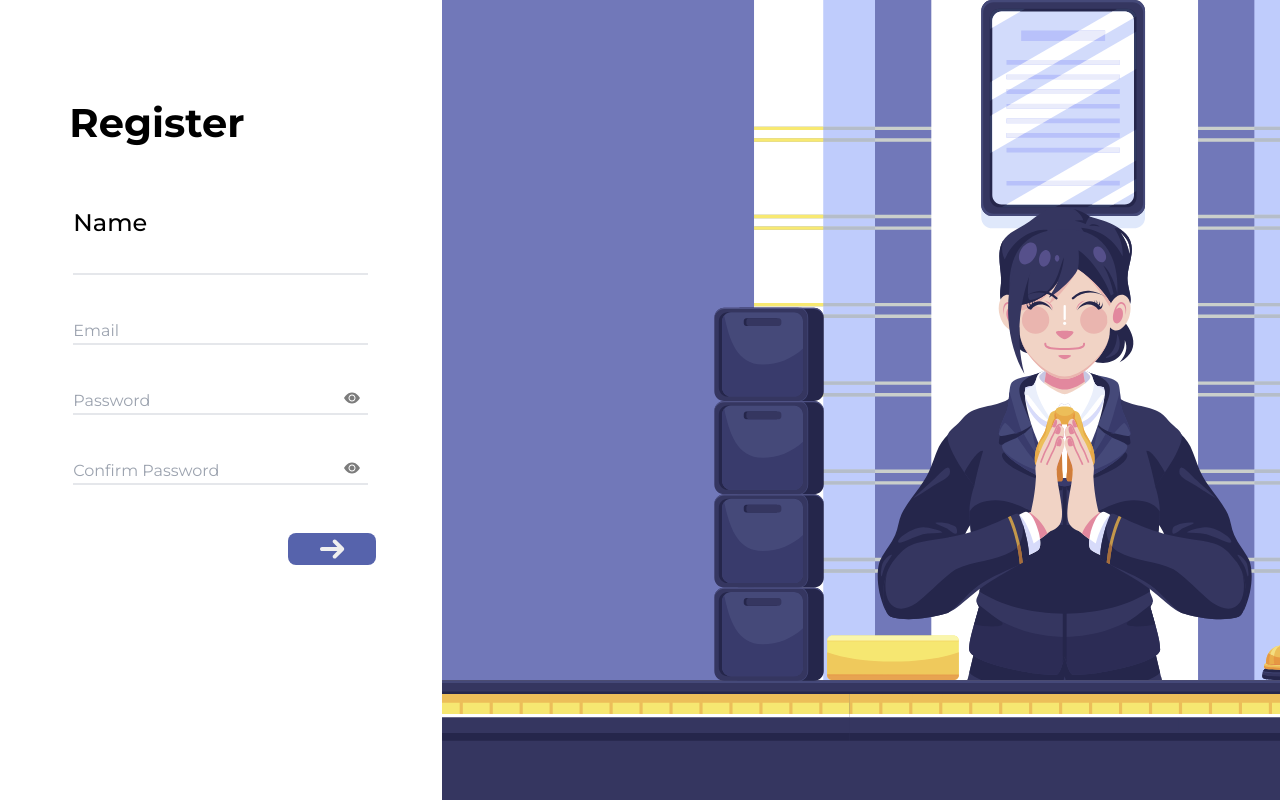
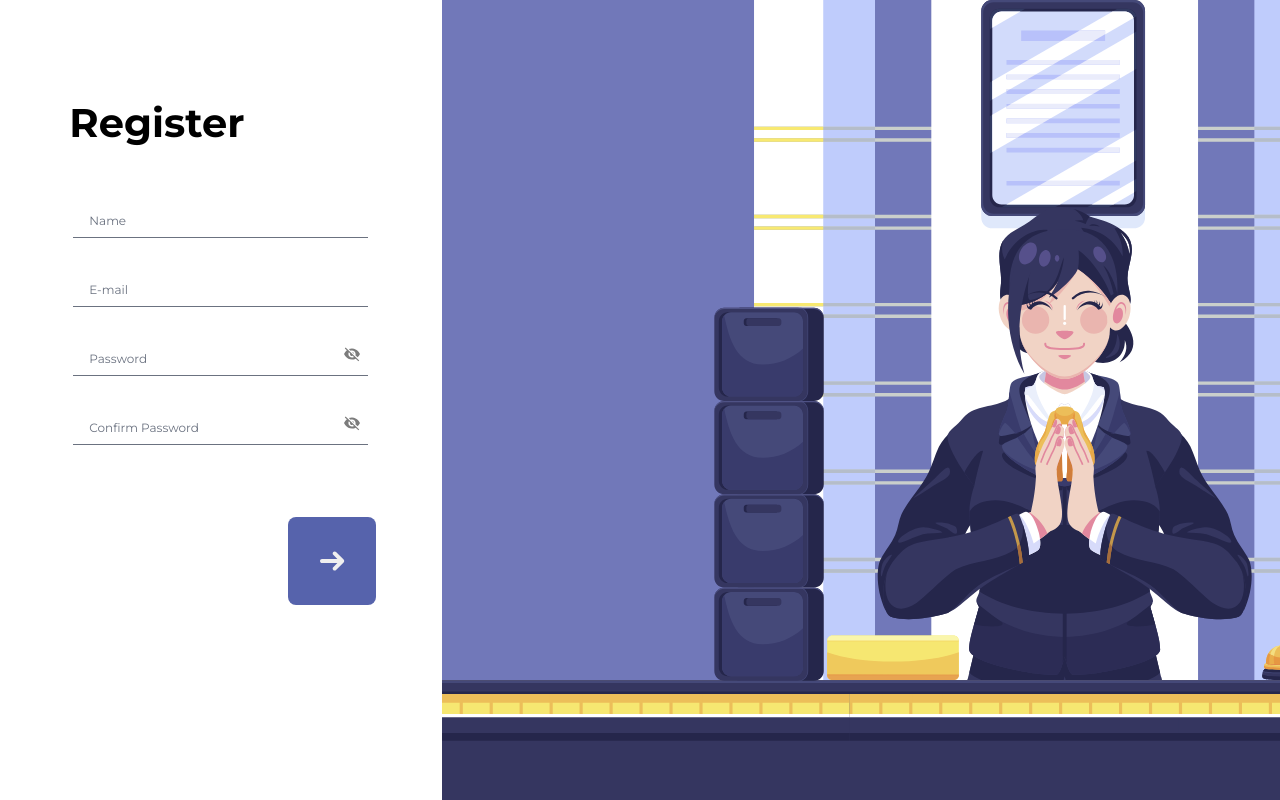
Before and after one commit to Kartikayy007/HotelCrewFrontend, a React (Vite) app: page / in a window 1280 px wide. Built offline with nearby package versions, Linux system fonts and the light colour scheme.

Commit message:
labels removed and error detection  added

```diff
--- a/src/components/SignUp.jsx
+++ b/src/components/SignUp.jsx
@@ -1,40 +1,88 @@
-import { useRef, useState, useEffect } from "react";
+import { useState, useEffect } from "react";
 import arrow from '../assets/arrow.svg';
 import { useDispatch, useSelector } from "react-redux";
 import { registerUser } from "../redux/slices/UserSlice"
 import Frame from '../assets/Frame.svg'
 import eye from '../assets/eye.svg';
+import eyeClosed from '../assets/eyeClosed.svg';
 
-
+// const pwdRegex = /^(?=.*[a-z])(?=.*[A-Z])(?=.*[0-9])(?=.*[!@#$%]).{8,12}$/;
+// const emailRegex = /^[^\s@]+@[^\s@]+\.[^\s@]+$/;
 
 const SignUp = () => {
-    const userRef = useRef();
+
     const dispatch = useDispatch();
     const { loading, error } = useSelector((state) => state.user);
+
     const [user, setUser] = useState('');
 
-    const [userFocus, setUserFocus] = useState(false);
-
     const [email, setEmail] = useState('');
-    const [emailFocus, setEmailFocus] = useState(false);
+    // const [validEmail, setValidEmail] = useState(false);
 
     const [pwd, setPwd] = useState('');
-    const [showPassword, setShowPassword] = useState(false)
-    const [pwdFocus, setPwdFocus] = useState(false);
+    const [showPwd, setShowPwd] = useState(false)
+    // const [validPwd, setValidPwd] = useState(false);
 
     const [matchPwd, setMatchPwd] = useState('');
-    const [showMatchPassword, setShowMatchPassword] = useState(false)
-    const [matchFocus, setMatchFocus] = useState(false);
+    const [showMatchPwd, setShowMatchPwd] = useState(false)
+    // const [validMatch, setValidMatch] = useState(false);
 
-    const [showError, setShowError] = useState(false);
+    const [errorMsg, setErrorMsg] = useState('');
 
-    useEffect(() => {
-        userRef.current.focus();
-    }, [])
+    const handleInputChange = (set) => (e) => {
+        set(e.target.value);
+        setErrorMsg(""); // Clear the error message on input change
+    };
+
+    // useEffect(() => {
+    //     setValidEmail(emailRegex.test(email));
+    // }, [email])
+
+    // useEffect(() => {
+    //     setValidPwd(pwdRegex.test(pwd));
+    //     setValidMatch(pwd === matchPwd);
+    // }, [pwd, matchPwd])
 
 
     const handleSubmit = async (e) => {
         e.preventDefault();
+        // if (!validEmail) {
+        //     setErrorMsg("Invalid Email");
+        //     return;
+        // }
+        // if (!validPwd) {
+        //     setErrorMsg("Password must be 8 character long");
+        //     return;
+        // }
+        // if (!validMatch) {
+        //     setErrorMsg("Passwords do not match");
+        //     return;
+        // }
+        if (!user || !email || !pwd || !matchPwd) {
+            setErrorMsg("Enter all fields");
+            return;
+        }
+
+        // Email format validation
+        const emailRegex = /^[^\s@]+@[^\s@]+\.[^\s@]+$/;
+        if (!emailRegex.test(email)) {
+            setErrorMsg("Invalid email");
+            return;
+        }
+
+        // Password length validation
+        // if (pwd.length < 6) {
+        //     setErrorMsg("Password must be 6 characters long");
+        //     return;
+        // }
+
+        // Password match validation
+        if (!(pwd === matchPwd)) {
+            setErrorMsg("Passwords do not match");
+            return;
+        }
+
+        setErrorMsg("");
         const userCredentials = {
             email: email,
             password: pwd,
@@ -43,8 +91,9 @@ const SignUp = () => {
         dispatch(registerUser(userCredentials)).then((result) => {
             if (registerUser.fulfilled.match(result)) {
                 setEmail("");
+                setUser("");
                 setPwd("");
-
+                setMatchPwd("");
                 console.log('registered');
 
             }
@@ -59,117 +108,86 @@ const SignUp = () => {
               ">
                     Register
                 </h1>
-                <form onSubmit={handleSubmit} className=" w-[303px] h-[220px] absolute top-[201px]  gap-2 flex flex-col p-1 ">
-                    <div className={`relative w-full ${userFocus ? 'shift-up' : ''}`}>
-                        <label htmlFor="username" className={`transform -translate-y-1/2 transition-opacity duration-200 ${userFocus ? 'opacity-100' : 'opacity-0'
-                            } text-[24px] font-medium text-left`}
-                        >
-                            Name
-                        </label>
+                <form onSubmit={handleSubmit} className=" w-[303px] h-[220px] absolute top-[201px]  gap-9 flex flex-col p-1 mb-0">
+                    <div className={`relative w-full`}>
+
                         <input
                             type="text"
                             id="username"
-                            placeholder={userFocus ? "" : "Name"}
-                            ref={userRef}
+                            placeholder={(errorMsg === "Enter all fields" && !user) ? "Enter Name" : "Name"}
                             autoComplete="off"
-                            onChange={(e) => setUser(e.target.value)}
+                            // onChange={(e) => setUser(e.target.value)}
+                            onChange={handleInputChange(setUser)}
                             value={user}
-                            required
-                            onFocus={() => setUserFocus(true)}
-                            onBlur={() => setUserFocus(false)}
-                            className={`w-full border-b-2 transition duration-200
-                         focus:outline-none focus:ring-0
-                        ${userFocus ? 'pb-2' : 'pb-0'}
-                    `}
+                            className={`w-full border-b transition duration-200
+                         focus:outline-none focus:ring-0 text-xs pl-4 pr-4 p-2 ${errorMsg === "Enter all fields" && !user ? 'border-red-500 placeholder-red-500' : 'border-gray-500  placeholder-gray-500'}`}
                         />
                     </div>
-                    <div className={`relative w-full ${emailFocus ? 'shift-up' : ''}`}>
-                        <label htmlFor="email" className={`transform -translate-y-1/2 transition-opacity duration-200 ${emailFocus ? 'opacity-100' : 'opacity-0'
-                            } text-[24px] font-medium text-left`}
+                    <div className={`relative w-full`}>
 
-                        >
-                            Email
-                        </label>
                         <input
                             type="email"
                             id="email"
                             autoComplete="off"
-                            placeholder={emailFocus ? "" : "Email"}
-                            onChange={(e) => setEmail(e.target.value)}
+                            placeholder={(errorMsg === "Enter all fields" && !email) ? "Enter E-mail" : "E-mail"}
+                            // onChange={(e) => setEmail(e.target.value)}
+                            onChange={handleInputChange(setEmail)}
                             value={email}
-                            required
-                            onFocus={() => setEmailFocus(true)}
-                            onBlur={() => setEmailFocus(false)}
-                            className={`w-full border-b-2 transition duration-200
-                         focus:outline-none focus:ring-0
-                        ${emailFocus ? 'pb-2 mt-4' : 'pb-0 mt-0'}
-                    `}
+                            className={`w-full border-b transition duration-200
+                         focus:outline-none focus:ring-0 text-xs pl-4 pr-4 p-2  ${(errorMsg === "Invalid email" && !email) || (errorMsg === "Enter all fields" && !email) ? 'border-red-500  placeholder-red-500' : 'border-gray-500  placeholder-gray-500'}`}
                         />
                     </div>
-                    <div className={`relative w-full ${pwdFocus ? 'shift-up' : ''}`}>
-                        <label htmlFor="pwd" className={`transform -translate-y-1/2 transition-opacity duration-200 ${pwdFocus ? 'opacity-100' : 'opacity-0'
-                            } text-[24px] font-medium text-left`}
 
-                        >
-                            Password
-                        </label>
                     <div className="relative w-full">
                         <input
-                                type={showPassword ? "text" : "password"}
+                            type={showPwd ? "text" : "password"}
                             id="pwd"
-                                placeholder={pwdFocus ? "" : "Password"}
-                                onChange={(e) => setPwd(e.target.value)}
+                            placeholder={(errorMsg === "Enter all fields" && !pwd) ? "Enter Password" : "Password"}
+                            // onChange={(e) => setPwd(e.target.value)}
+                            onChange={handleInputChange(setPwd)}
                             value={pwd}
-                                required
-                                onFocus={() => setPwdFocus(true)}
-                                onBlur={() => setPwdFocus(false)}
-                                className={`w-full border-b-2 transition duration-200
-                        focus:outline-none focus:ring-0
-                        ${pwdFocus ? 'pb-2' : 'pb-0'}
-                    `}
+                            maxLength={12}
+                            className={`w-full border-b transition duration-200
+                        focus:outline-none focus:ring-0 text-xs pl-4 pr-4 p-2 ${(errorMsg === "Enter all fields" && !pwd) ? 'border-red-500  placeholder-red-500' : 'border-gray-500 placeholder-gray-500'}`}
                         />
                         <span
-                                onClick={() => setShowPassword(!showPassword)}
+                            onClick={() => setShowPwd(!showPwd)}
                             className="absolute right-0 top-1/3 transform -translate-y-1/2 cursor-pointer pr-2">
-                                <img src={eye} alt="Toggle Password Visibility" />
+                            <img src={showPwd ? eye : eyeClosed} alt="Toggle Password Visibility" />
                         </span>
                     </div>
-                    </div>
-                    <div className={`relative w-full ${matchFocus ? 'shift-up' : ''}`}>
-                        <label htmlFor="confirm_pwd" className={`transform -translate-y-1/2 transition-opacity duration-200 ${matchFocus ? 'opacity-100' : 'opacity-0'
-                            } text-[24px] text-left font-medium  `}
-                            >
-                            Confirm Password
-                        </label>
-                        <div className="relative w-full">
+
+                    <div className={`relative w-full `}>
+
+
                         <input
-                                type={showMatchPassword ? "text" : "password"}
+                            type={showMatchPwd ? "text" : "password"}
                             id="confirm_pwd"
-                                placeholder={matchFocus ? "" : "Confirm Password"}
-                                onChange={(e) => setMatchPwd(e.target.value)}
+                            placeholder="Confirm Password"
+                            // onChange={(e) => setMatchPwd(e.target.value)}
+                            onChange={handleInputChange(setMatchPwd)}
                             value={matchPwd}
-                                required
-                                onFocus={() => setMatchFocus(true)}
-                                onBlur={() => setMatchFocus(false)}
-                                className={`w-full border-b-2 transition duration-200
-                       focus:outline-none focus:ring-0
-                        ${matchFocus ? 'pb-2' : 'pb-0'}
-                    `}
+                            maxLength={12}
+                            className={`w-full border-b transition duration-200
+                       focus:outline-none focus:ring-0 text-xs pl-4 pr-4 p-2 ${(errorMsg === "Passwords do not match" && pwd !== matchPwd) | (errorMsg === "Enter all fields" && !matchPwd) ? 'border-red-500 placeholder-red-500' : 'border-gray-500 placeholder-gray-500'}`}
                         />
                         <span
-                                onClick={() => setShowMatchPassword(!showMatchPassword)}
-                                className="absolute right-0 top-1/3 transform -translate-y-1/2 cursor-pointer pr-2">
-                                <img src={eye} alt="Toggle Password Visibility" />
+                            onClick={() => setShowMatchPwd(!showMatchPwd)}
+                            className="absolute right-0 top-1/3 transform -translate-y-1/2 cursor-pointer pr-2 ">
+                            <img src={showMatchPwd ? eye : eyeClosed} alt="Toggle Password Visibility" />
                         </span>
+
                     </div>
+                    <div className={`h-[1px] `}>
+                        {errorMsg && <div className="text-red-500 text-sm">{errorMsg}</div>}
                     </div>
                     <button
                         type="submit"
                         disabled={loading}
-                        className="w-full lg:w-[88px] h-[88px] bg-[#5663AC] text-white rounded-lg flex items-center justify-center hover:bg-[#6773AC] transition-colors ml-[215px] top-10 relative"
+                        className="w-[88px] h-[88px] bg-[#5663AC] text-white rounded-lg flex items-center justify-center hover:bg-[#6773AC] transition-colors ml-[215px] top-0.2 relative"
                     >
                         {loading ? (
-                            <div className="animate-spin rounded-full h-6 w-6 border-b-2 border-white" />
+                            <div className="animate-spin rounded-full h-20 w-20 border-b-2 border-white" />
                         ) : (
                             <img src={arrow} alt="Submit" />
                         )}
```
Also changed, not shown: src/assets/arrow.svg, src/assets/eyeClosed.svg (added). Lines whose indentation alone changed are shown as unchanged.
